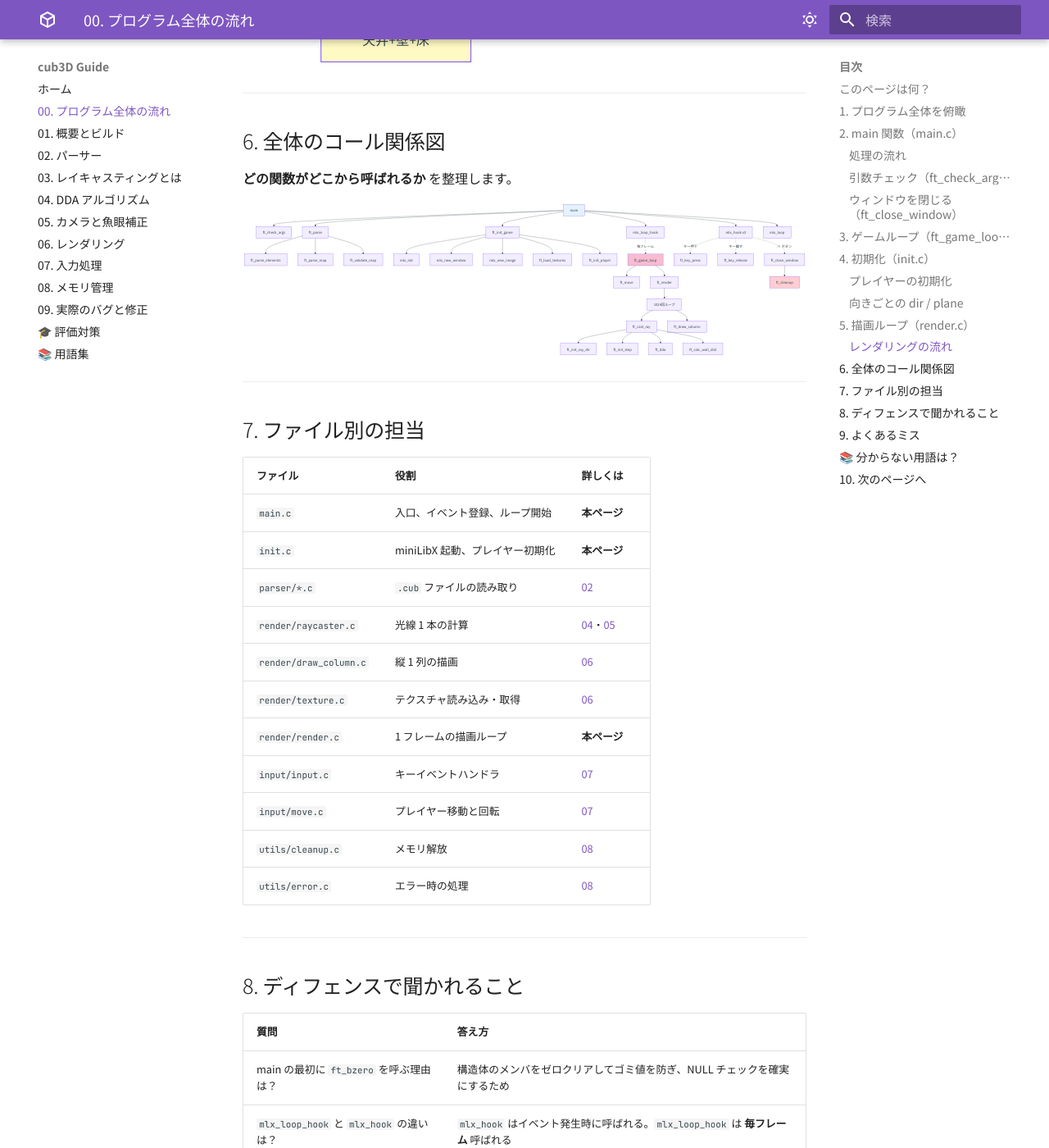
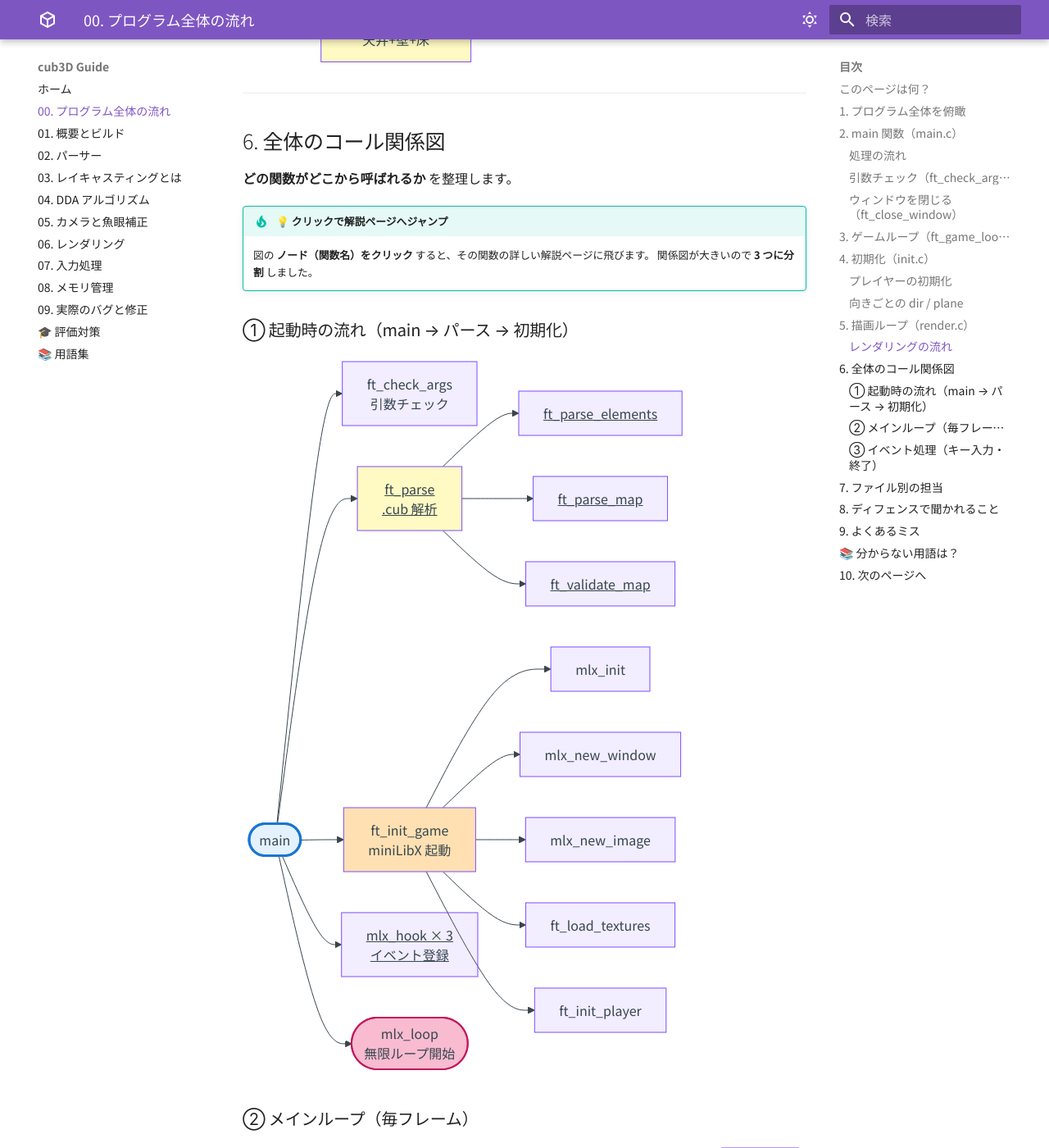
Before and after one commit to Tsunanko/cub3d-guide, an MkDocs documentation site: the page built from docs/00-main-flow.md, in a window 1280 px wide and 1400 px high, scrolled down 8276 px. Shown: the whole window at 82% size. Built offline with MkDocs 1.6.1 and Material for MkDocs 9.7.7, drawn with Linux system fonts in a browser that asks for light colours.

Commit message:
Split call graph into 3 smaller diagrams + make nodes clickable to jump to docs

````diff
--- a/docs/00-main-flow.md
+++ b/docs/00-main-flow.md
@@ -336,15 +336,19 @@
 
 **どの関数がどこから呼ばれるか** を整理します。
 
+!!! tip "💡 クリックで解説ページへジャンプ"
+    図の **ノード（関数名）をクリック** すると、その関数の詳しい解説ページに飛びます。
+    関係図が大きいので **3 つに分割** しました。
+
+### ① 起動時の流れ（main → パース → 初期化）
+
 ```mermaid
-flowchart TD
-    M[main]
-    M --> CA[ft_check_args]
-    M --> PR[ft_parse]
-    M --> IG[ft_init_game]
-    M --> MH[mlx_hook x3]
-    M --> MLH[mlx_loop_hook]
-    M --> ML[mlx_loop]
+flowchart LR
+    M([main]) --> CA[ft_check_args<br>引数チェック]
+    M --> PR[ft_parse<br>.cub 解析]
+    M --> IG[ft_init_game<br>miniLibX 起動]
+    M --> MH[mlx_hook × 3<br>イベント登録]
+    M --> ML([mlx_loop<br>無限ループ開始])
 
     PR --> PE[ft_parse_elements]
     PR --> PM[ft_parse_map]
@@ -356,28 +360,72 @@
     IG --> LT[ft_load_textures]
     IG --> IP[ft_init_player]
 
-    MLH -.毎フレーム.-> GL[ft_game_loop]
-    GL --> MV[ft_move]
-    GL --> RN[ft_render]
+    style M fill:#E3F2FD,stroke:#1976D2,stroke-width:3px
+    style ML fill:#F8BBD0,stroke:#C2185B,stroke-width:2px
+    style PR fill:#FFF9C4
+    style IG fill:#FFE0B2
 
-    RN --> Loop[1024回ループ]
-    Loop --> CR[ft_cast_ray]
-    Loop --> DC[ft_draw_column]
+    click PR "02-parser.html" "パーサー解説へ"
+    click PE "02-parser.html" "パース詳細へ"
+    click PM "02-parser.html" "マップ解析へ"
+    click VM "02-parser.html" "マップ検証へ"
+    click MH "07-input.html" "入力処理へ"
+```
+
+### ② メインループ（毎フレーム）
+
+```mermaid
+flowchart LR
+    ML([mlx_loop]) -.毎フレーム.-> GL([ft_game_loop])
+    GL --> MV[ft_move<br>移動]
+    GL --> RN[ft_render<br>描画]
+
+    RN --> Loop[1024 回ループ]
+    Loop --> CR[ft_cast_ray<br>光線を飛ばす]
+    Loop --> DC[ft_draw_column<br>縦 1 列描画]
 
     CR --> IRD[ft_init_ray_dir]
     CR --> IS[ft_init_step]
     CR --> DDA[ft_dda]
     CR --> CWD[ft_calc_wall_dist]
 
-    MH -.キー押下.-> KP[ft_key_press]
+    style ML fill:#F8BBD0
+    style GL fill:#F8BBD0,stroke:#C2185B,stroke-width:3px
+    style MV fill:#FFE0B2
+    style RN fill:#C8E6C9
+    style CR fill:#BBDEFB
+    style DC fill:#FFF9C4
+
+    click MV "07-input.html" "移動処理へ"
+    click RN "06-rendering.html" "レンダリングへ"
+    click CR "03-raycasting.html" "レイキャスティングへ"
+    click DC "06-rendering.html" "描画詳細へ"
+    click DDA "04-dda.html" "DDA アルゴリズムへ"
+    click IRD "05-camera.html" "光線方向計算へ"
+    click IS "04-dda.html" "DDA 初期化へ"
+    click CWD "05-camera.html" "垂直距離計算へ"
+```
+
+### ③ イベント処理（キー入力・終了）
+
+```mermaid
+flowchart LR
+    MH([mlx_hook]) -.キー押下.-> KP[ft_key_press]
     MH -.キー離す.-> KR[ft_key_release]
     MH -.× ボタン.-> CW[ft_close_window]
 
-    CW --> CL[ft_cleanup]
+    CW --> CL[ft_cleanup<br>メモリ解放]
 
-    style M fill:#E3F2FD
-    style GL fill:#F8BBD0
-    style CL fill:#FFCDD2
+    style MH fill:#E3F2FD,stroke:#1976D2,stroke-width:3px
+    style KP fill:#FFF9C4
+    style KR fill:#FFF9C4
+    style CW fill:#FFCDD2
+    style CL fill:#FFCDD2,stroke:#C62828,stroke-width:2px
+
+    click KP "07-input.html" "キー押下処理へ"
+    click KR "07-input.html" "キー離し処理へ"
+    click CW "08-memory.html" "ウィンドウ閉じ処理へ"
+    click CL "08-memory.html" "メモリ解放へ"
 ```
 
 ---
````
Also changed, not shown: 1 other file.
